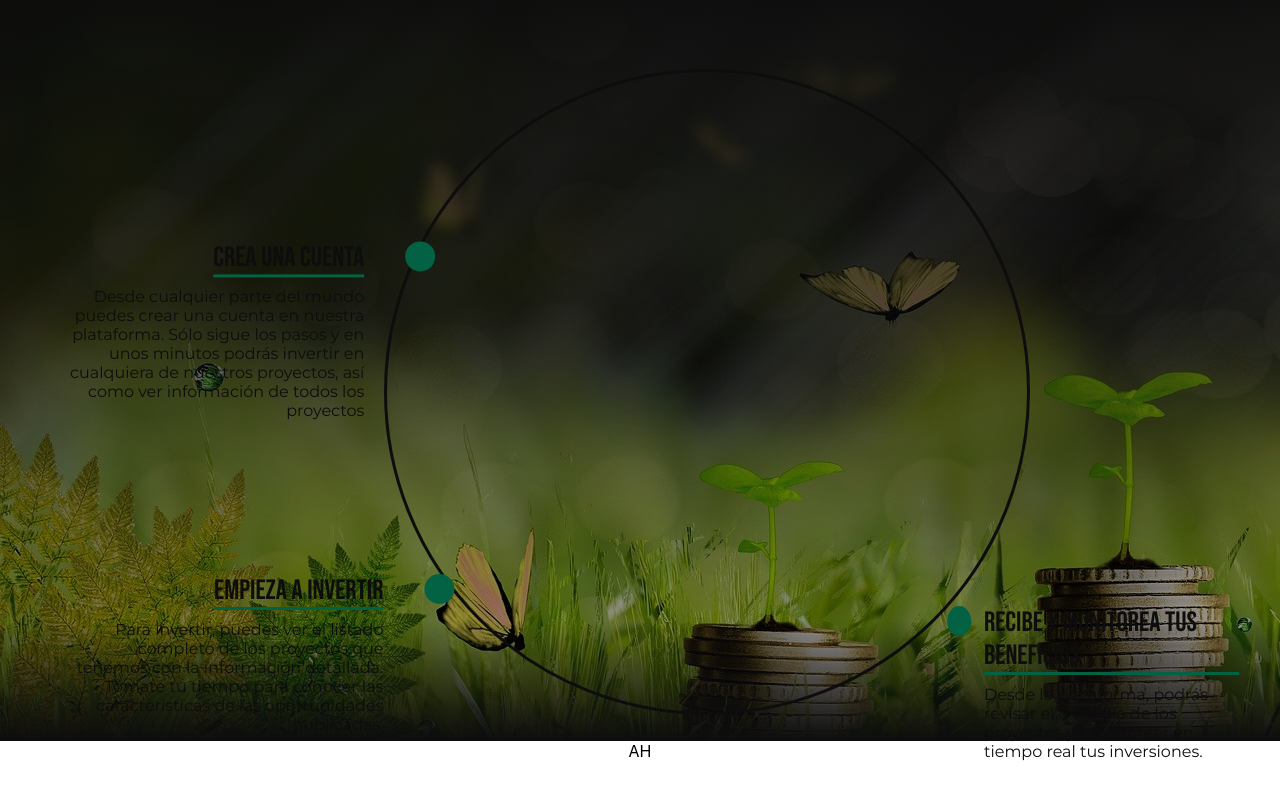
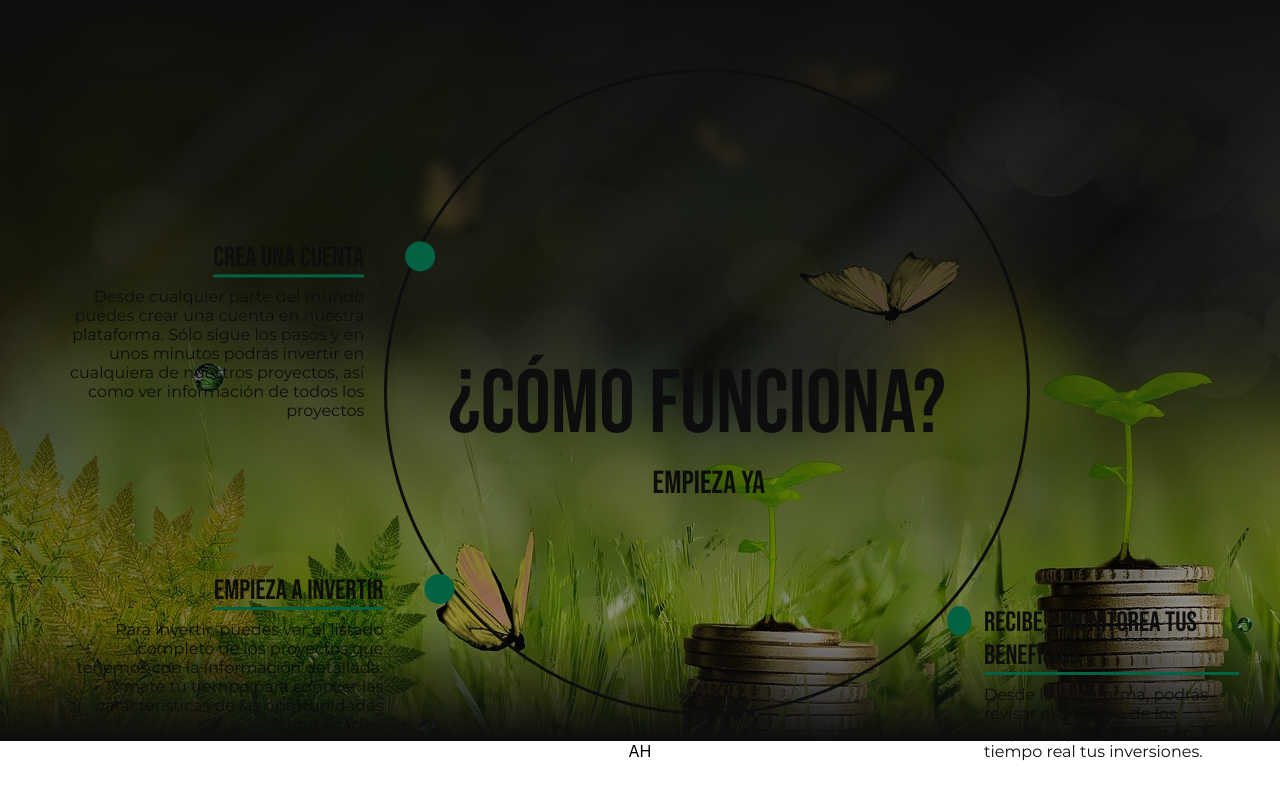
Before and after one commit to anayap04/seed, a React (Create React App) app: page / in a window 1280 px wide. Shown: the part 1716-2516 px from the top of the page. Built offline with nearby package versions, Linux system fonts and the light colour scheme; what react-animations would draw is missing.

Commit message:
Bug fixed

```diff
--- a/src/App.css
+++ b/src/App.css
@@ -6,7 +6,7 @@
 }
 @media (max-width: 768px) {
   .App {
-    width: 115vw;
+    width: 100vw;
   }
 }
 
--- a/src/app/components/buttons/Secondary.js
+++ b/src/app/components/buttons/Secondary.js
@@ -2,16 +2,17 @@ import React from "react";
 import { SecondaryContainer, TextSecondary } from "./styles";
 
 const SecondaryBtn = (props) => {
-  const { label, onClick, disabled, theme } = props;
+  const { label, onClick, disabled, theme, fontSize } = props;
   return (
     <SecondaryContainer
+
       theme={theme}
       onClick={!disabled && onClick}
       onKeyPress={!disabled && onClick}
       aria-label={label}
       role="button"
     >
-      <TextSecondary theme={theme}>{label}</TextSecondary>
+      <TextSecondary fontSize={fontSize} theme={theme}>{label}</TextSecondary>
     </SecondaryContainer>
   );
 };
--- a/src/app/components/buttons/styles.js
+++ b/src/app/components/buttons/styles.js
@@ -38,6 +38,7 @@ SecondaryContainer.defaultProps = {
 export const TextSecondary = styled.div`
   font-family: BebasNeue-Regular;
   color: ${({ theme }) => theme.fonts};
+  font-size: ${({fontSize}) => fontSize ? fontSize : '18'}px;
   &:hover {
     color: ${({ theme }) => theme.primaryColor};
 }
--- a/src/app/screens/home/HowTo.js
+++ b/src/app/screens/home/HowTo.js
@@ -1,6 +1,7 @@
 import React from "react";
 import { useTranslation } from "react-i18next";
 import useWindowDimensions from "../../../utils/useWindowDimensions";
+import SecondaryBtn from "../../components/buttons/Secondary";
 import {
   StepsShapes,
   ContainerHowTo,
@@ -10,31 +11,68 @@ import {
   TextContainer,
   HowContainer,
   BodyText,
+  HeadContainer,
+  HeadTitle,
 } from "./styles";
+
 const HowTo = (props) => {
   const { howRef, theme } = props;
   const { height, width } = useWindowDimensions();
   const { t } = useTranslation();
   const infoSteps = [
-    { id: 0, title: t("createAccount"), desc: t("createAccountDesc"), alignment: 'right', },
-    { id: 1, title: t("startInvest"), desc: t("startInvestDesc"), alignment: 'right', },
-    { id: 2, title: t("checkBenefits"), desc: t("checkBenefitsDesc"), alignment: 'left', },
+    {
+      id: 0,
+      title: t("createAccount"),
+      desc: t("createAccountDesc"),
+      alignment: "right",
+    },
+    {
+      id: 1,
+      title: t("startInvest"),
+      desc: t("startInvestDesc"),
+      alignment: "right",
+    },
+    {
+      id: 2,
+      title: t("checkBenefits"),
+      desc: t("checkBenefitsDesc"),
+      alignment: "left",
+    },
   ];
   const renderStep = () =>
     infoSteps.map((step) => (
-      <StepContainer responsiveWidth={width} responsiveHeight={height} key={step.id}>
+      <StepContainer
+        responsiveWidth={width}
+        responsiveHeight={height}
+        key={step.id}
+      >
         <Dots theme={theme} />
-
         <TextContainer responsiveWidth={width} alignment={step.alignment}>
-          <TitleText  theme={theme}>{step.title}</TitleText>
+          <TitleText theme={theme}>{step.title}</TitleText>
           <BodyText theme={theme}>{step.desc}</BodyText>
         </TextContainer>
       </StepContainer>
     ));
+
   return (
     <ContainerHowTo ref={howRef} theme={theme}>
+      <HeadContainer responsiveWidth={width}>
+        <HeadTitle responsiveWidth={width} theme={theme}>
+          {t("howWorks")}
+        </HeadTitle>
+        <SecondaryBtn
+          onClick={() => console.log("AAA")}
+          fontSize={width * 0.025}
+          theme={theme}
+          label="Empieza ya"
+        />
+      </HeadContainer>
       <HowContainer>
-        <StepsShapes responsiveWidth={width} responsiveHeight={height} theme={theme} />
+        <StepsShapes
+          responsiveWidth={width}
+          responsiveHeight={height}
+          theme={theme}
+        />
         {renderStep()}
       </HowContainer>
     </ContainerHowTo>
--- a/src/app/screens/home/styles.js
+++ b/src/app/screens/home/styles.js
@@ -71,6 +71,32 @@ export const BtnContainer = styled.div`
   }
 `;
 
+export const HeadContainer = styled.div`
+  position: absolute;
+  z-index: 10;
+  margin-top: 32%;
+  left: ${({responsiveWidth}) => responsiveWidth*0.35}px;
+  @media (${device.laptopL}) {
+    margin-top: 24%;
+    left: ${({responsiveWidth}) => responsiveWidth*0.35}px;
+  }
+  @media (${device.mobileS} and ${device.laptopLess}) {
+    margin-top: 30px;
+    left:15px;
+   }
+`
+export const HeadTitle = styled.div`
+  font-family: BebasNeue-Regular;
+  color: ${({theme}) => theme.fonts};
+  font-size: ${({responsiveWidth}) => responsiveWidth*0.07}px;
+  @media (${device.laptopL}) {
+    font-size: ${({responsiveWidth}) => responsiveWidth*0.04}px;
+  }
+  @media (${device.mobileS} and ${device.mobileAll}) {
+    font-size: ${({responsiveWidth}) => responsiveWidth*0.1}px;
+   }
+`
+
 export const HowContainer = styled.div`
   position: sticky;
 `;
@@ -86,10 +112,10 @@ export const StepsShapes = styled.div`
     height: ${({ responsiveWidth }) => 0.33 * responsiveWidth}px;
     margin-left: ${({ responsiveWidth }) => 0.3 * responsiveWidth}px;
   }
-  @media (${device.mobileS} and ${device.mobileAll}) {
+  @media (${device.mobileS} and ${device.laptopLess}) {
     height: ${({ responsiveHeight }) => 0.5 * responsiveHeight}px;
-    margin-top: ${({ responsiveHeight }) => 0.05 * responsiveHeight}px;
-    margin-left: ${({ responsiveWidth }) => 0.07 * responsiveWidth}px;
+    margin-top: ${({ responsiveHeight }) => 0.15 * responsiveHeight}px;
+    margin-left: ${({ responsiveWidth }) => 0.05 * responsiveWidth}px;
     width: 0;
     border-radius: 0;
     border-left: ${({ theme }) => theme.fonts} 1px solid;
@@ -110,13 +136,16 @@ export const StepContainer = styled.div`
       ${({ responsiveWidth }) => -(responsiveWidth - 0.34 * responsiveWidth)}px,
       ${({ responsiveWidth }) => -(responsiveWidth - 0.63 * responsiveWidth)}px
     );
-    @media (${device.mobileS} and ${device.mobileAll}) {
+    @media (${device.mobileS} and ${device.laptopLess}) {
       width: ${({responsiveWidth}) => responsiveWidth * 0.8}px;
       flex-direction: row;
       transform: translate(
         ${({ responsiveWidth }) => responsiveWidth * 0.04}px,
         ${({ responsiveHeight }) => responsiveHeight * -0.53}px
       );
+    }
+    @media (${device.tablet} and ${device.laptopLess}) {
+      margin-bottom: ${({responsiveHeight}) => responsiveHeight * 0.09}px;
     }
     @media (${device.laptopL}) {
       flex-direction: row-reverse;
@@ -133,13 +162,16 @@ export const StepContainer = styled.div`
       ${({ responsiveWidth }) => -(responsiveWidth - 0.355 * responsiveWidth)}px,
       ${({ responsiveWidth }) => -(responsiveWidth - 0.75 * responsiveWidth)}px
     );
-    @media (${device.mobileS} and ${device.mobileAll}) {
+    @media (${device.mobileS} and ${device.laptopLess}) {
       width: ${({responsiveWidth}) => responsiveWidth * 0.9}px;
       flex-direction: row;
       transform: translate(
         ${({ responsiveWidth }) => responsiveWidth * 0.04}px,
         ${({ responsiveHeight }) => responsiveHeight * -0.45}px
       );
+    }
+    @media (${device.tablet} and ${device.laptopLess}) {
+      margin-bottom: ${({responsiveHeight}) => responsiveHeight * 0.09}px;
     }
     @media (${device.laptopL}) {
       flex-direction: row-reverse;
@@ -156,7 +188,7 @@ export const StepContainer = styled.div`
       ${({ responsiveWidth }) => -(responsiveWidth - 0.65 * responsiveWidth)}px
     );
     width:  ${({ responsiveWidth }) => 0.26 * responsiveWidth}px;
-    @media (${device.mobileS} and ${device.mobileAll}) {
+    @media (${device.mobileS} and ${device.laptopLess}) {
       width: ${({responsiveWidth}) => responsiveWidth * 0.8}px;
       flex-direction: row;
       transform: translate(
@@ -181,7 +213,7 @@ export const TextContainer = styled.div`
   margin-right: ${({responsiveWidth}) => responsiveWidth * 0.032}px;
   text-align: ${({alignment}) => alignment};
   width:  ${({responsiveWidth}) => responsiveWidth * 0.25}px;
-  @media (${device.mobileS} and ${device.mobileAll}) {
+  @media (${device.mobileS} and ${device.laptopLess}) {
     width: ${({responsiveWidth}) => responsiveWidth * 0.9}px;
     text-align: left;
     align-items: flex-start;
@@ -202,7 +234,7 @@ export const TitleText = styled.div`
 
 
 export const BodyText = styled.div`
-margin-top: 10px;
+  margin-top: 10px;
   font-family: Montserrat-Regular;
   color: ${({ theme }) => theme.fonts};
 `
--- a/src/utils/lang/enConstants.js
+++ b/src/utils/lang/enConstants.js
@@ -15,5 +15,5 @@ export default {
   startInvest: "Empieza a Invertir",
   startInvestDesc: "Para invertir, puedes ver el listado completo de los proyectos que tenemos con la información detallada. Tómate tu tiempo para conocer las características de las oportunidades publicadas.",
   checkBenefits: "Recibe y monitorea tus beneficios",
-  checkBenefitsDesc: "Desde la plataforma, podrás revisar el día a día de los proyectos y monitorear en tiempo real tus inversiones."
+  checkBenefitsDesc: "Desde la plataforma, podrás revisar el día a día de los proyectos y monitorear en tiempo real tus inversiones.",
 };
```
